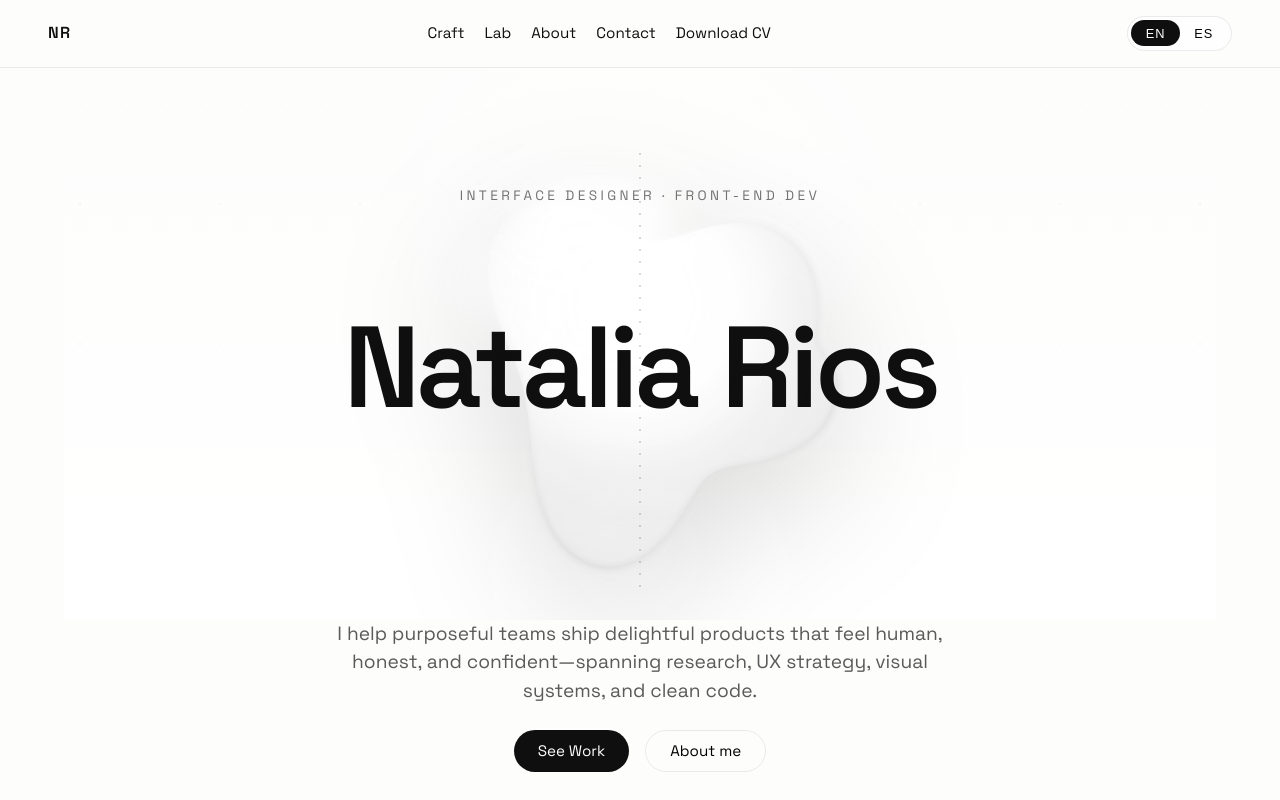
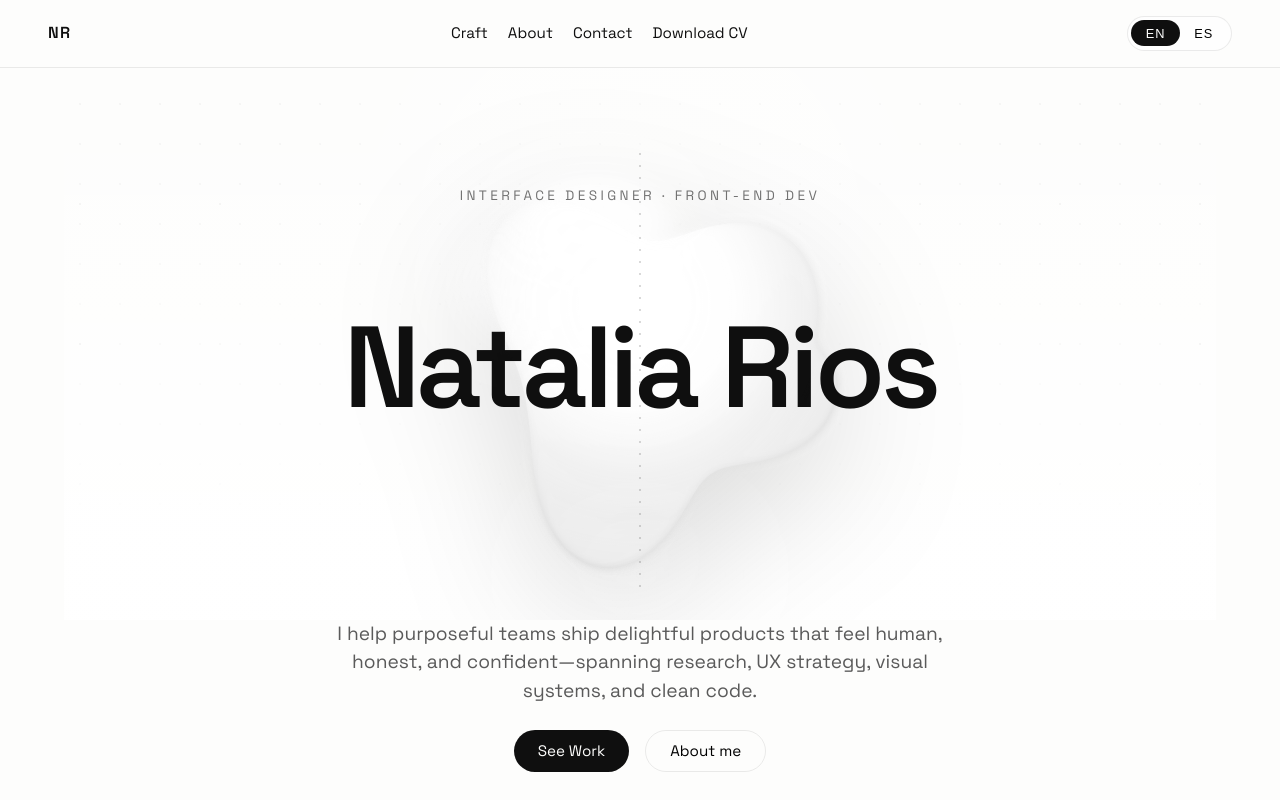
Before and after one commit to nattriose/natalia-rios-portafolio, a plain HTML site: page index.html in a window 1280 px wide. Shown: the top 800 px of the page. Drawn offline with Linux system fonts and the light colour scheme.

Commit message:
eliminate lab

```diff
--- a/index.html
+++ b/index.html
@@ -19,7 +19,7 @@
 			<div class="logo">NR</div>
 			<nav class="primary-nav">
 				<a href="#craft" data-i18n="nav.craft">Craft</a>
-				<a href="#lab" data-i18n="nav.lab">Lab</a>
+
 				<a href="#about" data-i18n="nav.about">About</a>
 				<a href="#contact" data-i18n="nav.contact">Contact</a>
 				<a
@@ -288,45 +288,7 @@
 					</article>
 				</div>
 			</section>
-<!--
-			<section id="lab" class="section lab">
-				<div>
-					<p class="eyebrow" data-i18n="lab.label">Lab</p>
-					<h2 data-i18n="lab.heading">
-						Prototyping ideas that bend the rules.
-					</h2>
-					<p data-i18n="lab.body">
-						Weekly explorations blending tangible UI, playful motion, and tiny
-						AI helpers. These experiments keep my craft curious and my code
-						fresh.
-					</p>
-				</div>
-				<div class="lab-grid">
-					<div class="lab-card">
-						<p class="eyebrow" data-i18n="lab.cards.orb.label">Shader Toy</p>
-						<h3 data-i18n="lab.cards.orb.title">Soft Plastic Orb</h3>
-						<p data-i18n="lab.cards.orb.body">
-							GLSL experiment using signed distance fields for velvet-like
-							light.
-						</p>
-					</div>
-					<div class="lab-card">
-						<p class="eyebrow" data-i18n="lab.cards.genie.label">Micro SaaS</p>
-						<h3 data-i18n="lab.cards.genie.title">Outline Genie</h3>
-						<p data-i18n="lab.cards.genie.body">
-							Auto-storyboarding plugin for Figma using structured prompts.
-						</p>
-					</div>
-					<div class="lab-card">
-						<p class="eyebrow" data-i18n="lab.cards.motion.label">Workshop</p>
-						<h3 data-i18n="lab.cards.motion.title">Accessible Motions</h3>
-						<p data-i18n="lab.cards.motion.body">
-							Guidelines + figma kit for building calm micro-interactions.
-						</p>
-					</div>
-				</div>
-			</section>
--->
+
 
 			<section id="about" class="section about">
 				<div class="about-image" aria-hidden="true"></div>
```
